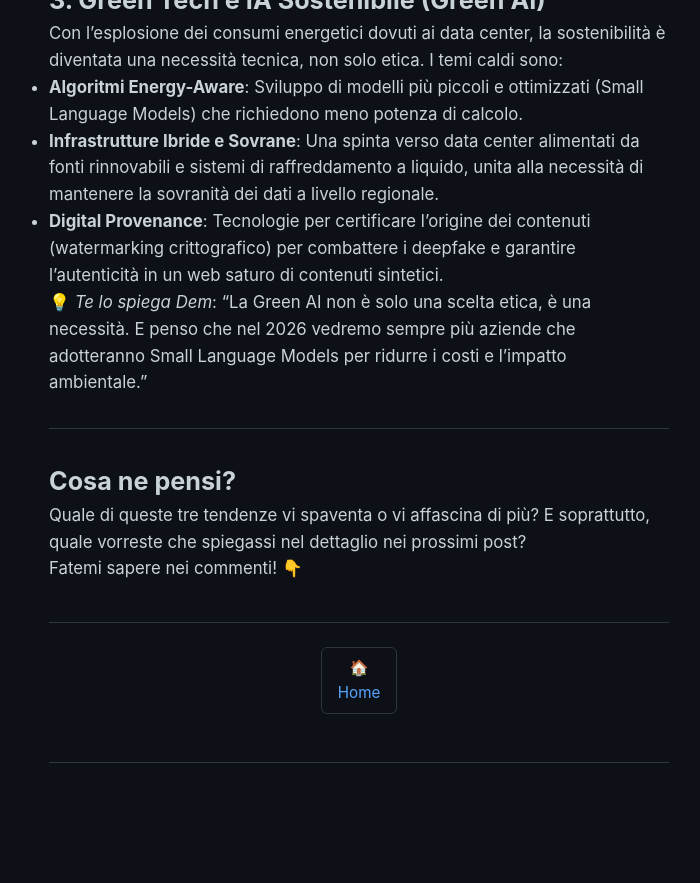
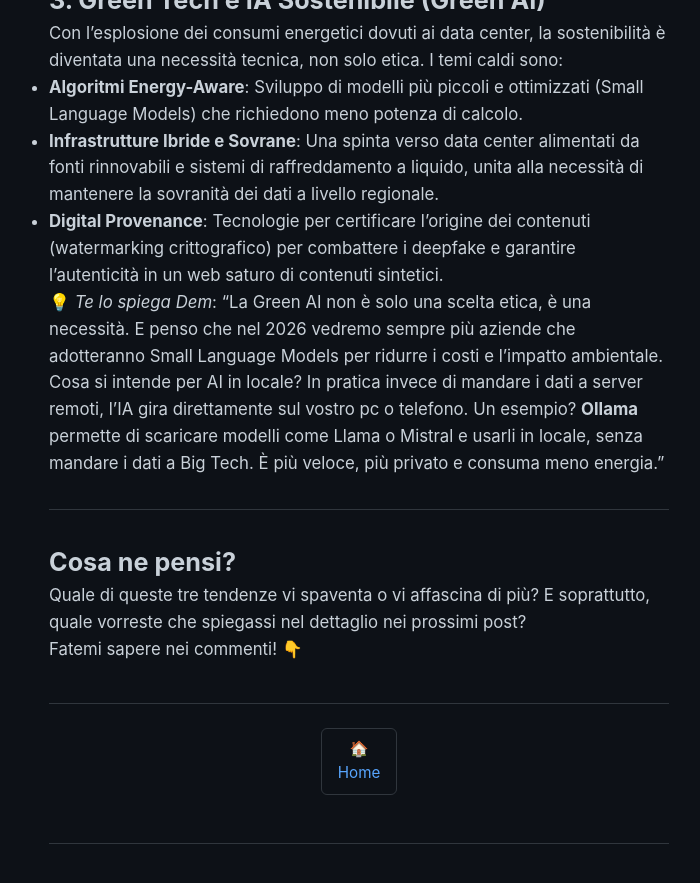
Before and after one commit to DemPago/DemPago.github.io, a Jekyll site: the page built from _posts/2026-02-15-primo-post.md, in a window 1280 px wide and 900 px high, scrolled down 1625 px. Shown: the top 883 px of the window, without its empty margins (405-1105 px from the left). Built offline with Jekyll 4.4.1, drawn with Linux system fonts in a browser that asks for light colours; comment, search, counter and statistics services are not loaded; before the commit the page ends 2444 px from its top, so only the background shows below that.

Commit message:
Add AI in locale explanation with Ollama example

```diff
--- a/_posts/2026-02-15-primo-post.md
+++ b/_posts/2026-02-15-primo-post.md
@@ -49,7 +49,8 @@ Con l'esplosione dei consumi energetici dovuti ai data center, la sostenibilità
 - **Infrastrutture Ibride e Sovrane**: Una spinta verso data center alimentati da fonti rinnovabili e sistemi di raffreddamento a liquido, unita alla necessità di mantenere la sovranità dei dati a livello regionale.
 - **Digital Provenance**: Tecnologie per certificare l'origine dei contenuti (watermarking crittografico) per combattere i deepfake e garantire l'autenticità in un web saturo di contenuti sintetici.
 
-💡 *Te lo spiega Dem*: "La Green AI non è solo una scelta etica, è una necessità. E penso che nel 2026 vedremo sempre più aziende che adotteranno Small Language Models per ridurre i costi e l'impatto ambientale."
+💡 *Te lo spiega Dem*: "La Green AI non è solo una scelta etica, è una necessità. E penso che nel 2026 vedremo sempre più aziende che adotteranno Small Language Models per ridurre i costi e l'impatto ambientale.
+Cosa si intende per AI in locale? In pratica invece di mandare i dati a server remoti, l'IA gira direttamente sul vostro pc o telefono. Un esempio? **Ollama** permette di scaricare modelli come Llama o Mistral e usarli in locale, senza mandare i dati a Big Tech. È più veloce, più privato e consuma meno energia."
 
 ---
 
```
